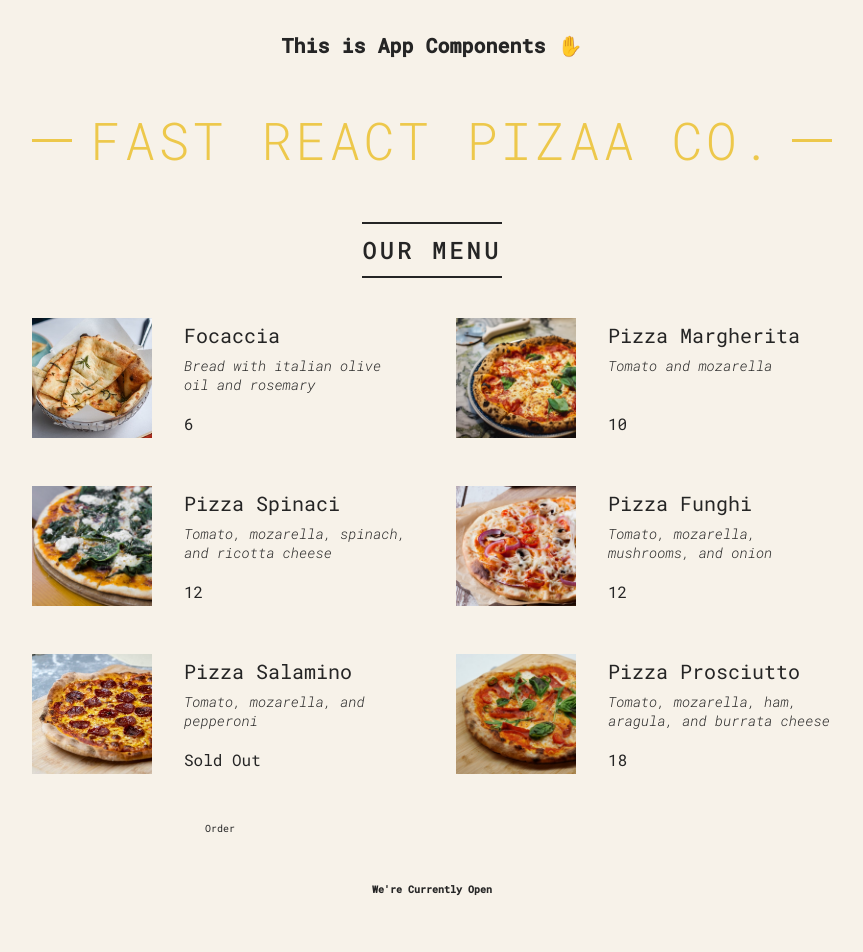
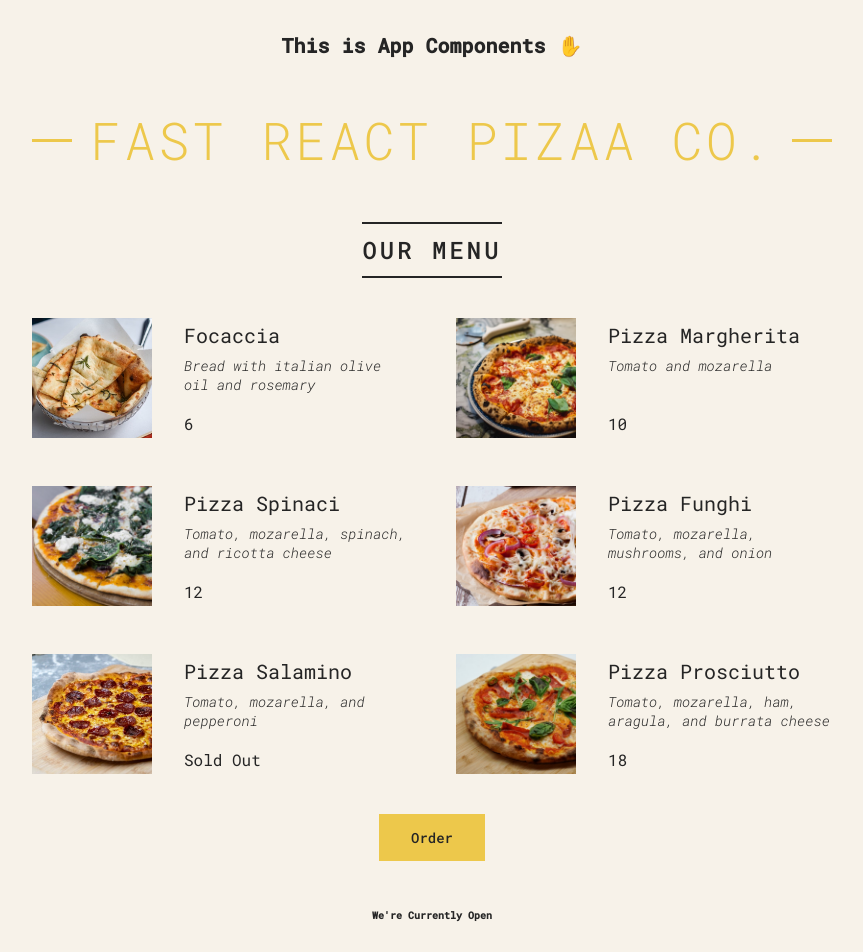
Before and after one commit to TanmayVidhate/pizza-app, a React (Vite) app: page / in a window 1280 px wide. Shown: the top 952 px of the page, without its empty margins (208-1071 px from the left). Built offline with nearby package versions, Linux system fonts and the light colour scheme.

Commit message:
add className and react fragament

```diff
--- a/src/Components/Button.jsx
+++ b/src/Components/Button.jsx
@@ -2,7 +2,7 @@ import React from 'react'
 import "./index.css"
 function Button() {
   return (
-    <div className='order'>Order</div>
+    <div className='btn'>Order</div>
   )
 }
 
--- a/src/Components/Menu.jsx
+++ b/src/Components/Menu.jsx
@@ -14,14 +14,16 @@ function Menu() {
                 <h2>Our Menu</h2>
                 {
                     numPizzas > 0 ? (
+                        <>
                             <ul className='pizzas'>
                                 {(
                                     pizzaData.map((pizza, i) =>
                                         <Pizaa pizza={pizza} key={i} />
                                     ))
                                 }
+                            </ul>
                             <Button/>
-                        </ul>
+                        </>
                     )
                     :
                     (
```
Lines whose indentation alone changed are shown as unchanged.
